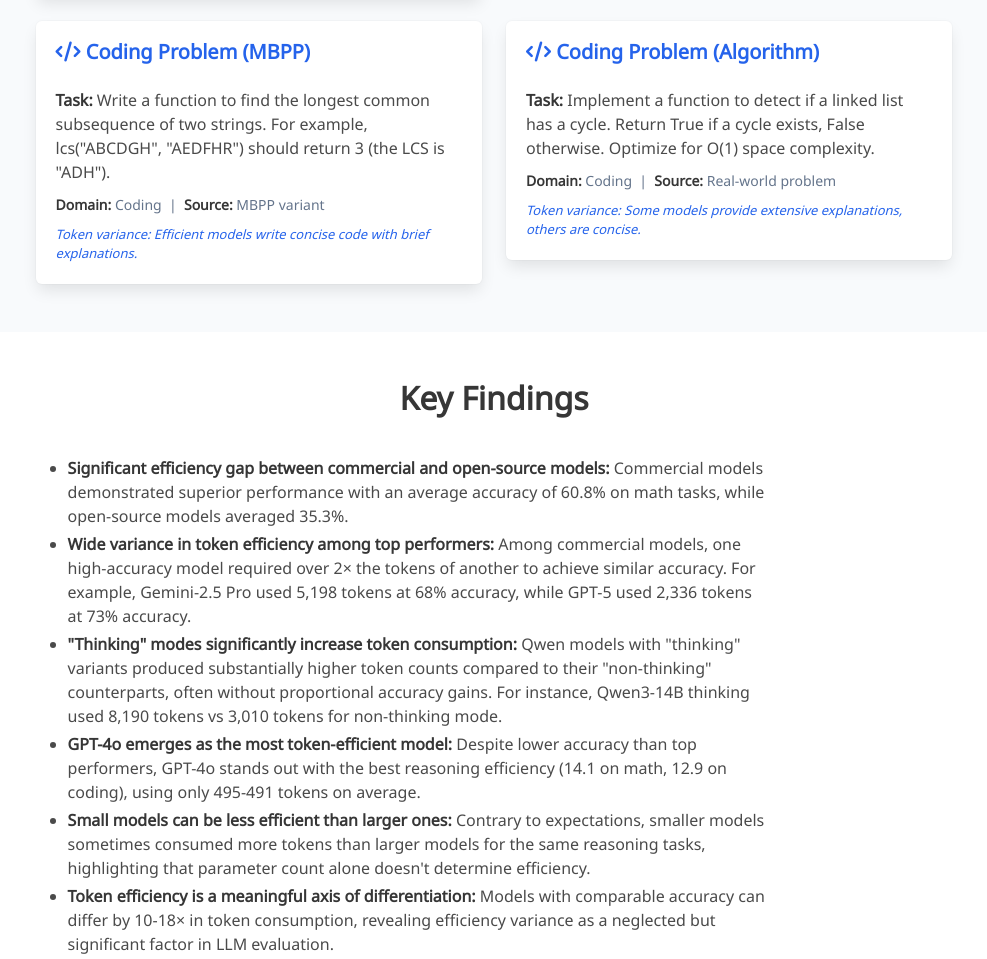
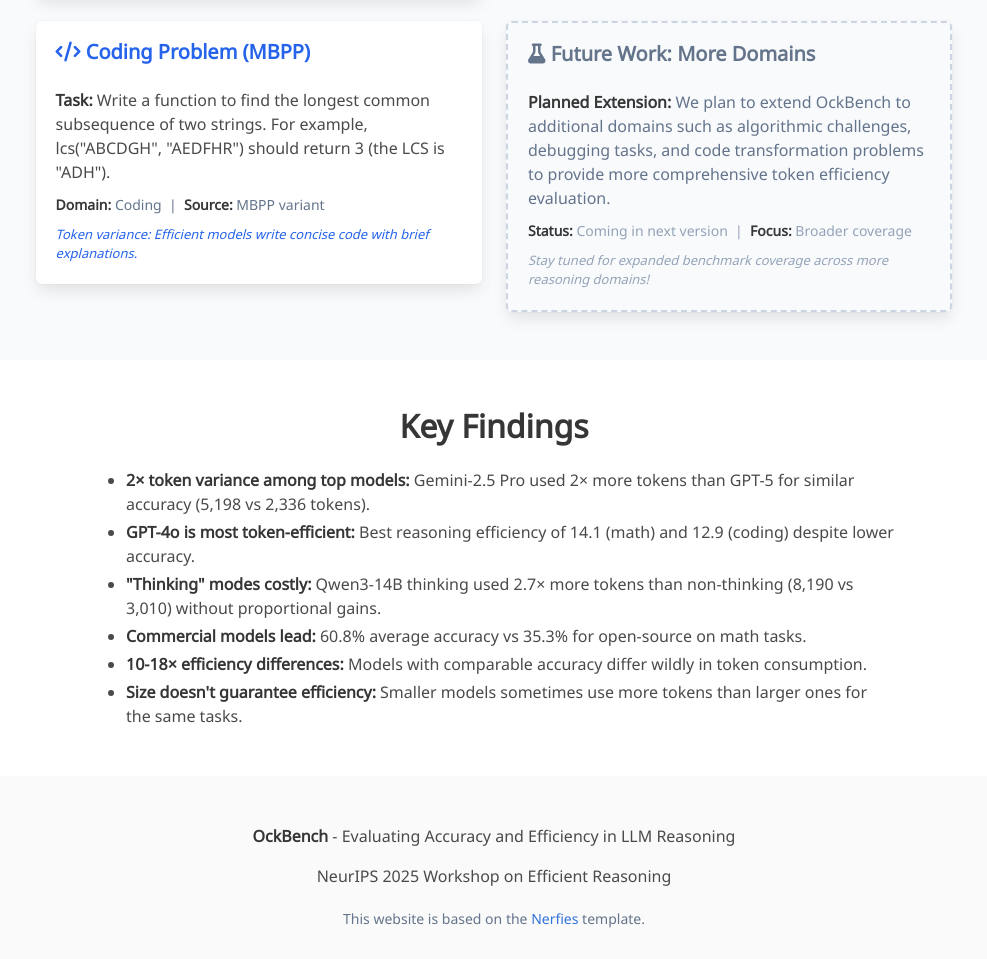
Before and after one commit to OckBench/OckBench.github.io, a plain HTML site: page index.html in a window 1280 px wide. Shown: the part 4316-5275 px from the top of the page, without its empty margins (146-1133 px from the left). Drawn offline with nearby package versions, Linux system fonts and the light colour scheme; some icons are missing; a web font is replaced by a local one.

Commit message:
Refactor index.html to update coding example section to 'Future Work', and improve key findings layout.

```diff
--- a/index.html
+++ b/index.html
@@ -425,16 +425,16 @@
             </div>
           </div>
 
-          <!-- Coding Example 2 -->
+          <!-- Future Work -->
           <div class="column is-half">
-            <div class="box" style="text-align: left; min-height: 220px;">
-              <h4 class="title is-5" style="color: #2563eb;"><i class="fas fa-code"></i> Coding Problem (Algorithm)</h4>
-              <p><strong>Task:</strong> Implement a function to detect if a linked list has a cycle. Return True if a cycle exists, False otherwise. Optimize for O(1) space complexity.</p>
-              <p style="margin-top: 10px; font-size: 14px; color: #64748b;">
-                <strong>Domain:</strong> Coding &nbsp;|&nbsp; <strong>Source:</strong> Real-world problem
+            <div class="box" style="text-align: left; min-height: 220px; border: 2px dashed #cbd5e1; background-color: #f8fafc;">
+              <h4 class="title is-5" style="color: #64748b;"><i class="fas fa-flask"></i> Future Work: More Domains</h4>
+              <p style="color: #64748b;"><strong>Planned Extension:</strong> We plan to extend OckBench to additional domains such as algorithmic challenges, debugging tasks, and code transformation problems to provide more comprehensive token efficiency evaluation.</p>
+              <p style="margin-top: 10px; font-size: 14px; color: #94a3b8;">
+                <strong>Status:</strong> Coming in next version &nbsp;|&nbsp; <strong>Focus:</strong> Broader coverage
               </p>
-              <p style="margin-top: 10px; font-size: 13px; color: #2563eb; font-style: italic;">
-                Token variance: Some models provide extensive explanations, others are concise.
+              <p style="margin-top: 10px; font-size: 13px; color: #94a3b8; font-style: italic;">
+                Stay tuned for expanded benchmark coverage across more reasoning domains!
               </p>
             </div>
           </div>
@@ -450,15 +450,17 @@
     <div class="columns is-centered has-text-centered">
       <div class="column is-four-fifths">
         <h2 class="title is-3">Key Findings</h2>
-        <div class="content has-text-justified">
-          <ul style="text-align: left; display: inline-block; max-width: 700px;">
-            <li><strong>Significant efficiency gap between commercial and open-source models:</strong> Commercial models demonstrated superior performance with an average accuracy of 60.8% on math tasks, while open-source models averaged 35.3%.</li>
-            <li><strong>Wide variance in token efficiency among top performers:</strong> Among commercial models, one high-accuracy model required over 2× the tokens of another to achieve similar accuracy. For example, Gemini-2.5 Pro used 5,198 tokens at 68% accuracy, while GPT-5 used 2,336 tokens at 73% accuracy.</li>
-            <li><strong>"Thinking" modes significantly increase token consumption:</strong> Qwen models with "thinking" variants produced substantially higher token counts compared to their "non-thinking" counterparts, often without proportional accuracy gains. For instance, Qwen3-14B thinking used 8,190 tokens vs 3,010 tokens for non-thinking mode.</li>
-            <li><strong>GPT-4o emerges as the most token-efficient model:</strong> Despite lower accuracy than top performers, GPT-4o stands out with the best reasoning efficiency (14.1 on math, 12.9 on coding), using only 495-491 tokens on average.</li>
-            <li><strong>Small models can be less efficient than larger ones:</strong> Contrary to expectations, smaller models sometimes consumed more tokens than larger models for the same reasoning tasks, highlighting that parameter count alone doesn't determine efficiency.</li>
-            <li><strong>Token efficiency is a meaningful axis of differentiation:</strong> Models with comparable accuracy can differ by 10-18× in token consumption, revealing efficiency variance as a neglected but significant factor in LLM evaluation.</li>
-          </ul>
+        <div class="content has-text-centered">
+          <div style="max-width: 800px; margin: 0 auto; text-align: left;">
+            <ul>
+              <li><strong>2× token variance among top models:</strong> Gemini-2.5 Pro used 2× more tokens than GPT-5 for similar accuracy (5,198 vs 2,336 tokens).</li>
+              <li><strong>GPT-4o is most token-efficient:</strong> Best reasoning efficiency of 14.1 (math) and 12.9 (coding) despite lower accuracy.</li>
+              <li><strong>"Thinking" modes costly:</strong> Qwen3-14B thinking used 2.7× more tokens than non-thinking (8,190 vs 3,010) without proportional gains.</li>
+              <li><strong>Commercial models lead:</strong> 60.8% average accuracy vs 35.3% for open-source on math tasks.</li>
+              <li><strong>10-18× efficiency differences:</strong> Models with comparable accuracy differ wildly in token consumption.</li>
+              <li><strong>Size doesn't guarantee efficiency:</strong> Smaller models sometimes use more tokens than larger ones for the same tasks.</li>
+            </ul>
+          </div>
         </div>
       </div>
     </div>
```
